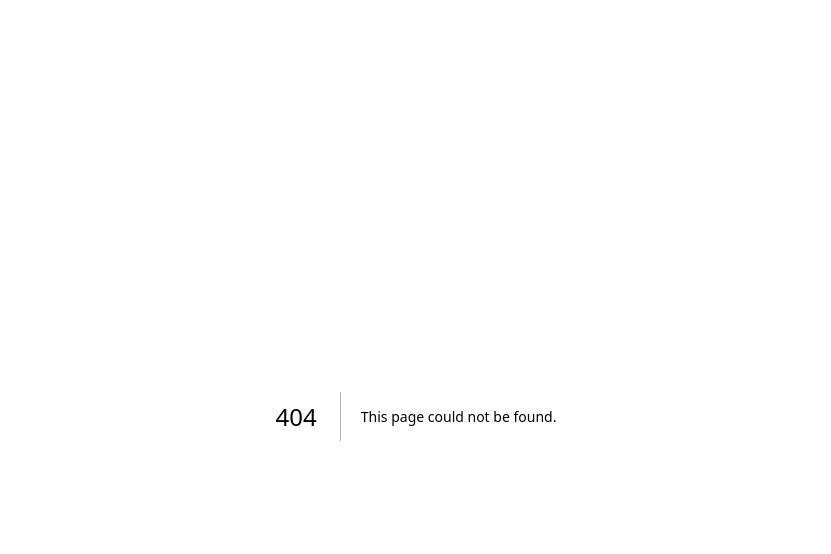
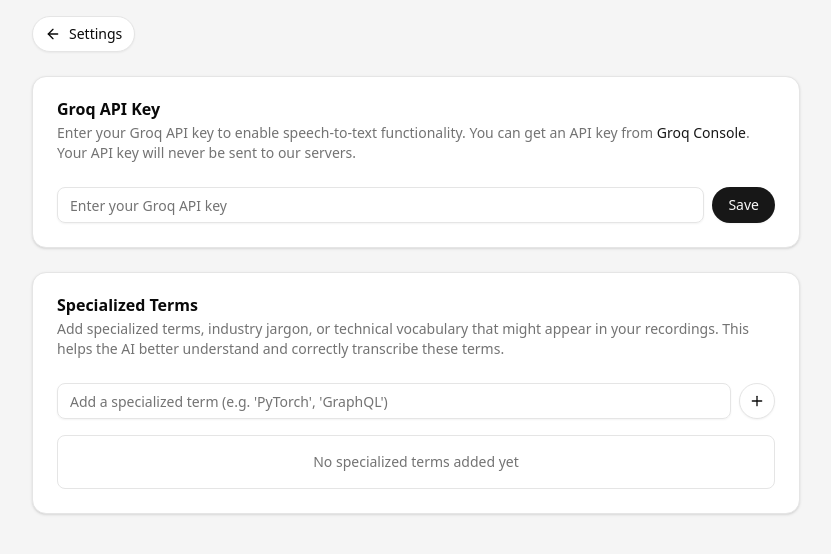
Before and after one commit to johannesschiessl/voiceset, a Next.js app: page /settings in a window 1280 px wide. Before the commit this address had no page. Shown: the top 554 px of the page, without its empty margins (224-1055 px from the left). Built offline with nearby package versions, Linux system fonts and the light colour scheme.

Commit message:
feat(app): add settings page

```diff
--- /dev/null
+++ b/src/app/settings/page.tsx
@@ -0,0 +1,180 @@
+"use client";
+
+import { useState, useEffect } from "react";
+import { Button } from "@/components/ui/button";
+import { Input } from "@/components/ui/input";
+import {
+  Card,
+  CardHeader,
+  CardTitle,
+  CardDescription,
+  CardContent,
+  CardFooter,
+} from "@/components/ui/card";
+import { Alert, AlertDescription } from "@/components/ui/alert";
+import { Trash2, Plus, ArrowLeft } from "lucide-react";
+import Link from "next/link";
+export default function SettingsPage() {
+  const [apiKey, setApiKey] = useState("");
+  const [isSaved, setIsSaved] = useState(false);
+  const [specializedTerms, setSpecializedTerms] = useState<string[]>([]);
+  const [newTerm, setNewTerm] = useState("");
+
+  useEffect(() => {
+    const storedApiKey = localStorage.getItem("groq_api_key") || "";
+    const storedTerms = localStorage.getItem("specialized_terms");
+
+    setApiKey(storedApiKey);
+
+    if (storedTerms) {
+      try {
+        const parsedTerms = JSON.parse(storedTerms);
+        setSpecializedTerms(parsedTerms);
+      } catch (error) {
+        console.error("Error parsing specialized terms:", error);
+      }
+    }
+  }, []);
+
+  const handleSave = () => {
+    localStorage.setItem("groq_api_key", apiKey);
+    setIsSaved(true);
+
+    setTimeout(() => {
+      setIsSaved(false);
+    }, 3000);
+  };
+
+  const handleAddTerm = () => {
+    if (!newTerm.trim()) return;
+
+    const term = newTerm.trim();
+    if (specializedTerms.includes(term)) return;
+
+    const updatedTerms = [...specializedTerms, term];
+    setSpecializedTerms(updatedTerms);
+    localStorage.setItem("specialized_terms", JSON.stringify(updatedTerms));
+
+    setNewTerm("");
+  };
+
+  const handleRemoveTerm = (termToRemove: string) => {
+    const updatedTerms = specializedTerms.filter(
+      (term) => term !== termToRemove,
+    );
+    setSpecializedTerms(updatedTerms);
+    localStorage.setItem("specialized_terms", JSON.stringify(updatedTerms));
+  };
+
+  return (
+    <div className="container mx-auto px-4 sm:px-0 max-w-3xl">
+      <Link href="/">
+        <Button variant="outline" className="mb-6">
+          <ArrowLeft />
+          Settings
+        </Button>
+      </Link>
+      <div className="space-y-6">
+        <div className="space-y-6">
+          <Card>
+            <CardHeader>
+              <CardTitle>Groq API Key</CardTitle>
+              <CardDescription>
+                Enter your Groq API key to enable speech-to-text functionality.
+                You can get an API key from{" "}
+                <a
+                  href="https://console.groq.com/keys"
+                  target="_blank"
+                  rel="noopener noreferrer"
+                  className="text-primary hover:underline"
+                >
+                  Groq Console
+                </a>
+                . Your API key will never be sent to our servers.
+              </CardDescription>
+            </CardHeader>
+            <CardContent>
+              <div className="flex gap-2 items-start">
+                <Input
+                  type="password"
+                  value={apiKey}
+                  onChange={(e) => setApiKey(e.target.value)}
+                  placeholder="Enter your Groq API key"
+                />
+                <Button onClick={handleSave}>Save</Button>
+              </div>
+            </CardContent>
+            {isSaved && (
+              <CardFooter>
+                <Alert variant="default">
+                  <AlertDescription>
+                    API key saved successfully!
+                  </AlertDescription>
+                </Alert>
+              </CardFooter>
+            )}
+          </Card>
+
+          <Card>
+            <CardHeader>
+              <CardTitle>Specialized Terms</CardTitle>
+              <CardDescription>
+                Add specialized terms, industry jargon, or technical vocabulary
+                that might appear in your recordings. This helps the AI better
+                understand and correctly transcribe these terms.
+              </CardDescription>
+            </CardHeader>
+            <CardContent>
+              <div className="space-y-4">
+                <div className="flex gap-2 items-start">
+                  <div className="flex-1">
+                    <Input
+                      placeholder="Add a specialized term (e.g. 'PyTorch', 'GraphQL')"
+                      value={newTerm}
+                      onChange={(e) => setNewTerm(e.target.value)}
+                      onKeyDown={(e) => {
+                        if (e.key === "Enter") {
+                          handleAddTerm();
+                        }
+                      }}
+                    />
+                  </div>
+                  <Button onClick={handleAddTerm} variant="outline" size="icon">
+                    <Plus className="size-4" />
+                  </Button>
+                </div>
+
+                {specializedTerms.length > 0 ? (
+                  <div className="border rounded-md overflow-hidden">
+                    <ul className="divide-y">
+                      {specializedTerms.map((term) => (
+                        <li
+                          key={term}
+                          className="flex justify-between items-center px-4 py-2"
+                        >
+                          <span>{term}</span>
+                          <Button
+                            variant="ghost"
+                            size="icon"
+                            onClick={() => handleRemoveTerm(term)}
+                            title="Remove term"
+                          >
+                            <Trash2 />
+                          </Button>
+                        </li>
+                      ))}
+                    </ul>
+                  </div>
+                ) : (
+                  <div className="text-center p-4 text-muted-foreground text-sm border rounded-md">
+                    No specialized terms added yet
+                  </div>
+                )}
+              </div>
+            </CardContent>
+          </Card>
+        </div>
+      </div>
+    </div>
+  );
+}
```
